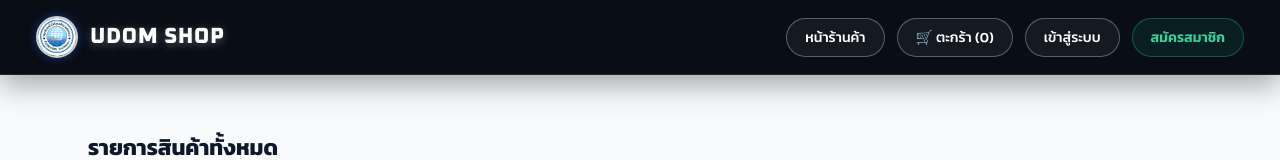
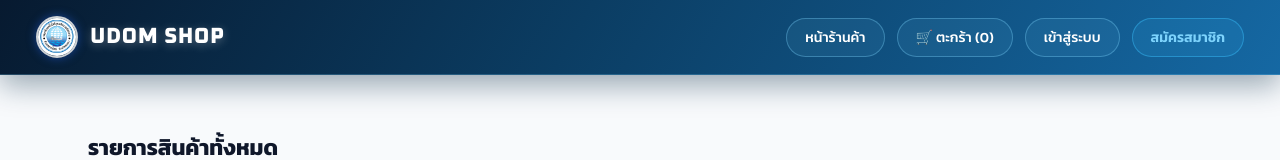
Before and after one commit to sriwath096-lang/my-project-backend, a React (Vite) app: page / in a window 1280 px wide. Shown: the top 160 px of the page. Built offline with nearby package versions, Linux system fonts and the light colour scheme; no server answers; the HTML template or start-up script is replaced by a standard one.

Commit message:
Add files via upload

```diff
--- a/src/Navbar.css
+++ b/src/Navbar.css
@@ -28,13 +28,13 @@ html, body {
   justify-content: space-between;
   align-items: center;
   padding: 16px 36px;
-  background: #090d16 !important; /* ดำเข้มมีมิติระดับพรีเมียม */
-  border-bottom: 1px solid rgba(255, 255, 255, 0.1);
+  background: linear-gradient(120deg, #071a30 0%, #0b3d63 45%, #1568a3 100%) !important; /* โทนน้ำเงิน-ท้องทะเลตามโลโก้ */
+  border-bottom: 1px solid rgba(125, 211, 252, 0.25);
   color: #ffffff;
   position: sticky;
   top: 0;
   z-index: 1000;
-  box-shadow: 0 10px 30px rgba(0, 0, 0, 0.35); /* เพิ่มเงาลอยมีมิติ */
+  box-shadow: 0 10px 30px rgba(6, 40, 68, 0.4);
 }
 
 /* ส่วนแสดงโลโก้คู่กับชื่อแบรนด์ */
@@ -50,7 +50,7 @@ html, body {
   border-radius: 50%;
   object-fit: cover;
   border: 2px solid rgba(255, 255, 255, 0.8);
-  box-shadow: 0 0 15px rgba(37, 99, 235, 0.6); /* แสงนีออนรอบโลโก้มีมิติ */
+  box-shadow: 0 0 15px rgba(56, 189, 248, 0.65); /* แสงฟ้าอ่อนรอบโลโก้ตามโทนโลโก้จริง */
   transition: transform 0.3s ease;
 }
 
@@ -151,8 +151,8 @@ html, body {
   text-decoration: none;
   padding: 8px 18px;
   border-radius: 50px !important;
-  background: rgba(255, 255, 255, 0.05);
-  border: 1px solid rgba(255, 255, 255, 0.3) !important;
+  background: rgba(125, 211, 252, 0.08);
+  border: 1px solid rgba(125, 211, 252, 0.35) !important;
   transition: all 0.2s ease;
   display: flex;
   align-items: center;
@@ -161,8 +161,8 @@ html, body {
 
 .nav-link:hover {
   color: #ffffff;
-  background: rgba(255, 255, 255, 0.15) !important;
-  border-color: #ffffff !important;
+  background: rgba(125, 211, 252, 0.22) !important;
+  border-color: #7dd3fc !important;
   transform: translateY(-1px);
 }
 
@@ -172,8 +172,8 @@ html, body {
   font-size: 14px;
   padding: 8px 18px;
   border-radius: 50px !important;
-  background: rgba(255, 255, 255, 0.05);
-  border: 1px solid rgba(255, 255, 255, 0.3) !important;
+  background: rgba(125, 211, 252, 0.08);
+  border: 1px solid rgba(125, 211, 252, 0.35) !important;
   text-decoration: none;
   display: flex;
   align-items: center;
@@ -182,19 +182,19 @@ html, body {
 }
 
 .nav-link-cart:hover {
-  background: rgba(255, 255, 255, 0.15) !important;
-  border-color: #ffffff !important;
+  background: rgba(125, 211, 252, 0.22) !important;
+  border-color: #7dd3fc !important;
   transform: translateY(-1px);
 }
 
 .nav-link-register {
-  color: #34d399 !important;
+  color: #7dd3fc !important;
   font-weight: 600;
   font-size: 14px;
   padding: 8px 18px;
   border-radius: 50px !important;
-  background: rgba(16, 185, 129, 0.1);
-  border: 1px solid rgba(16, 185, 129, 0.4) !important;
+  background: rgba(56, 189, 248, 0.12);
+  border: 1px solid rgba(56, 189, 248, 0.45) !important;
   text-decoration: none;
   display: flex;
   align-items: center;
@@ -230,8 +230,8 @@ html, body {
 }
 
 .admin-dropdown-btn {
-  background: rgba(255, 255, 255, 0.05);
-  border: 1px solid rgba(255, 255, 255, 0.3) !important;
+  background: rgba(125, 211, 252, 0.08);
+  border: 1px solid rgba(125, 211, 252, 0.35) !important;
   color: #ffffff !important;
   font-weight: 500;
   font-size: 14px;
@@ -246,8 +246,8 @@ html, body {
 }
 
 .admin-dropdown-btn:hover {
-  background: rgba(255, 255, 255, 0.15) !important;
-  border-color: #ffffff !important;
+  background: rgba(125, 211, 252, 0.22) !important;
+  border-color: #7dd3fc !important;
   transform: translateY(-1px);
 }
 
@@ -266,10 +266,10 @@ html, body {
   top: calc(100% + 10px);
   right: 0;
   width: 190px;
-  background: #18181b !important;
-  border: 1px solid rgba(255, 255, 255, 0.15);
+  background: #0b2f4f !important; /* น้ำเงินเข้มเข้าธีมแทนสีดำเดิม */
+  border: 1px solid rgba(125, 211, 252, 0.25);
   border-radius: 16px;
-  box-shadow: 0 15px 35px rgba(0, 0, 0, 0.25);
+  box-shadow: 0 15px 35px rgba(6, 40, 68, 0.45);
   padding: 8px;
   z-index: 1000;
   display: flex;
@@ -292,7 +292,7 @@ html, body {
 
 .admin-dropdown-item:hover {
   color: #ffffff;
-  background: rgba(255, 255, 255, 0.1);
+  background: rgba(125, 211, 252, 0.18);
   transform: translateX(4px);
 }
 
```
